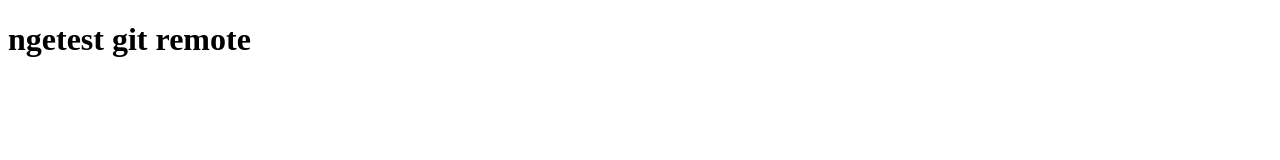
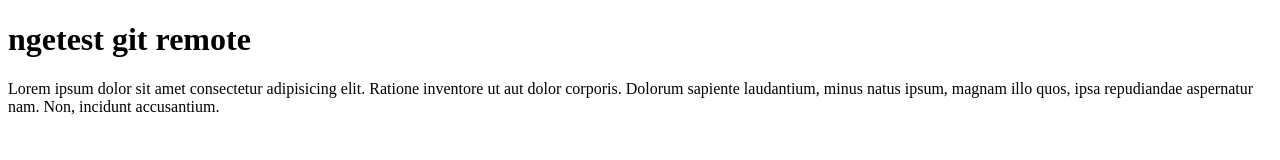
Before and after one commit to rizkyunedo/unedo-git-test, a plain HTML site: page index.html in a window 1280 px wide. Drawn offline with Linux system fonts and the light colour scheme.

Commit message:
menambahkan file paragraf

```diff
--- a/index.html
+++ b/index.html
@@ -8,5 +8,6 @@
   </head>
   <body>
     <h1>ngetest git remote</h1>
+    <p>Lorem ipsum dolor sit amet consectetur adipisicing elit. Ratione inventore ut aut dolor corporis. Dolorum sapiente laudantium, minus natus ipsum, magnam illo quos, ipsa repudiandae aspernatur nam. Non, incidunt accusantium.</p>
   </body>
 </html>
```
